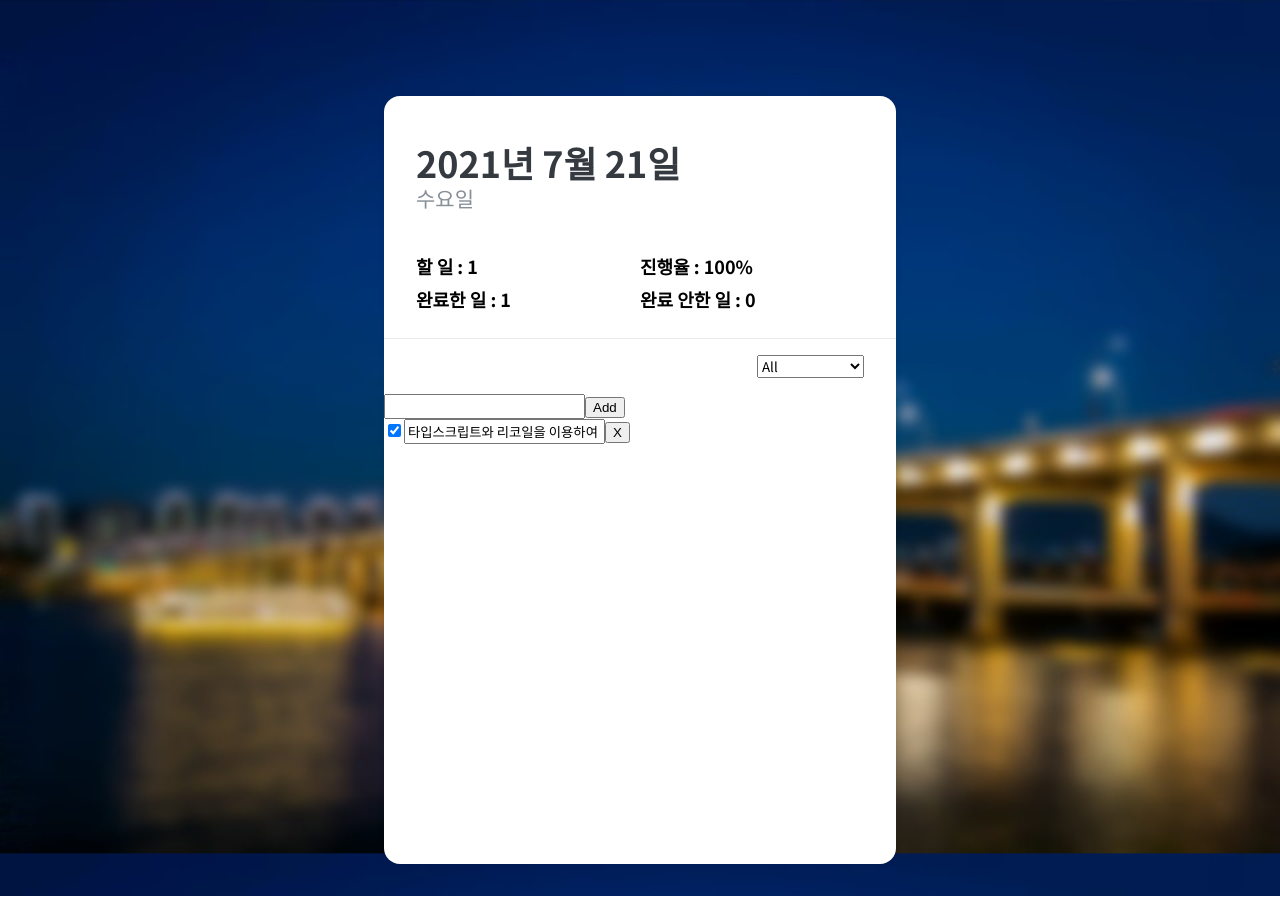
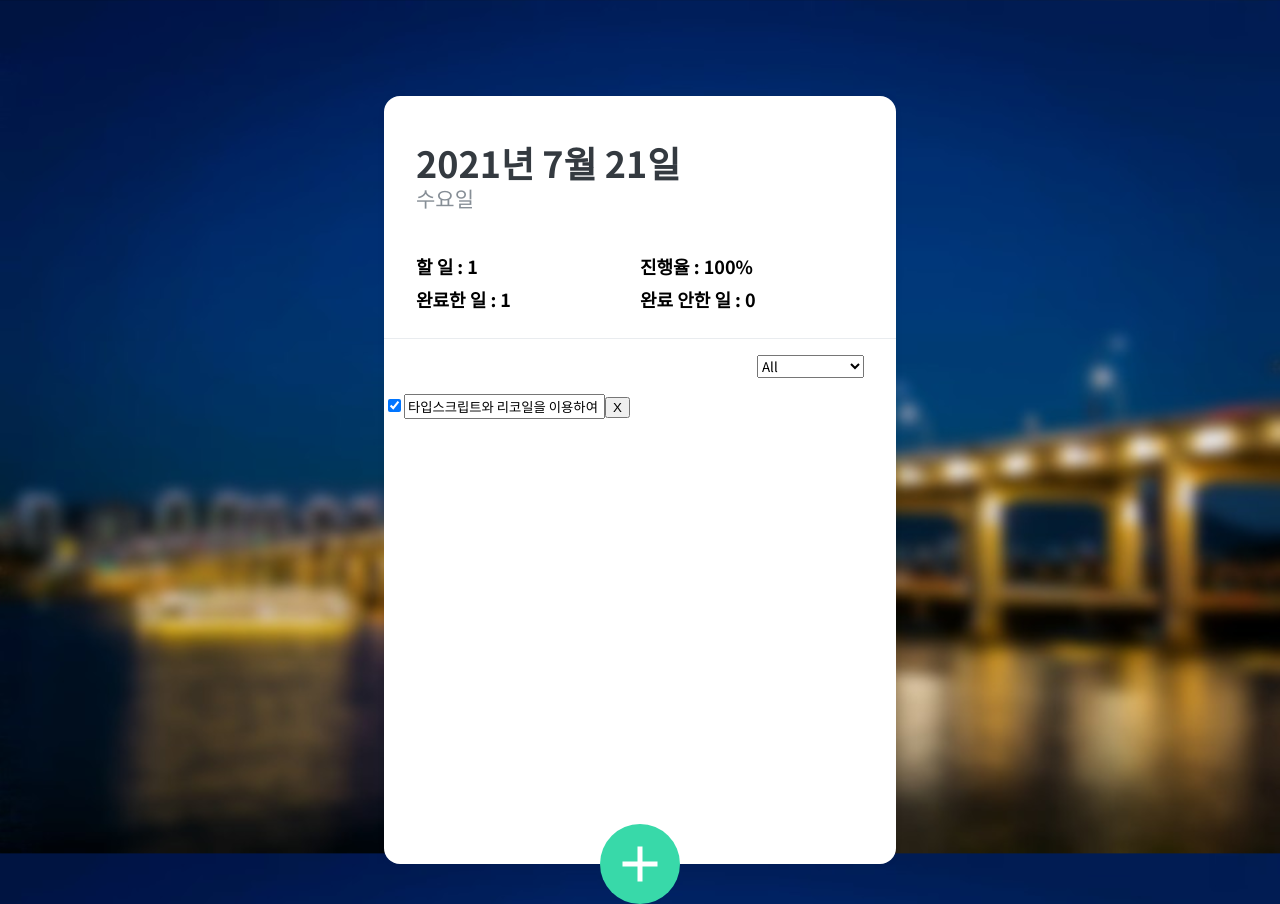
Before and after one commit to gem1n1-youngjae/recoil-todo, a React (Create React App) app: page / in a window 1280 px wide. Built offline with nearby package versions, Linux system fonts and the light colour scheme.

Commit message:
Update Creator style and toggle open the form

```diff
--- a/package.json
+++ b/package.json
@@ -6,11 +6,13 @@
     "@testing-library/jest-dom": "^5.11.4",
     "@testing-library/react": "^11.1.0",
     "@testing-library/user-event": "^12.1.10",
+    "@types/react-icons": "^3.0.0",
     "@types/react-router-dom": "^5.1.8",
     "@types/recoil": "0.0.9",
     "@types/styled-components": "^5.1.11",
     "react": "^17.0.2",
     "react-dom": "^17.0.2",
+    "react-icons": "^4.2.0",
     "react-scripts": "4.0.3",
     "recoil": "^0.3.1",
     "styled-components": "^5.3.0",
--- /dev/null
+++ b/src/Components/TodoItemCreator/Style.ts
@@ -0,0 +1,66 @@
+import styled, { css } from "styled-components";
+
+export const PlusButton = styled.button<{ open: boolean }>`
+  background: #38d9a9;
+  &:hover {
+    background: #63e6be;
+  }
+  &:active {
+    background: #20c997;
+  }
+
+  z-index: 5;
+  cursor: pointer;
+  width: 80px;
+  height: 80px;
+  display: flex;
+  align-items: center;
+  justify-content: center;
+  font-size: 60px;
+  position: absolute;
+  left: 50%;
+  bottom: 0;
+  transform: translate(-50%, 50%);
+  color: white;
+  border-radius: 50%;
+  border: none;
+  outline: none;
+
+  transition: 0.15s all ease-in;
+  ${(props) =>
+    props.open &&
+    css`
+      background: #ff6b6b;
+      &:hover {
+        background: #ff8787;
+      }
+      &:active {
+        background: #fa5252;
+      }
+      transform: translate(-50%, 50%) rotate(45deg);
+    `}
+`;
+
+export const CreatorContainer = styled.div`
+  width: 448px;
+  bottom: 0;
+  left: 0;
+  position: absolute;
+  background: #f8f9fa;
+  padding: 0 32px;
+  padding-top: 32px;
+  padding-bottom: 64px;
+  border-bottom-left-radius: 16px;
+  border-bottom-right-radius: 16px;
+  border-top: 1px solid #e9ecef;
+
+  input {
+    padding: 12px;
+    border-radius: 4px;
+    border: 1px solid #dee2e6;
+    width: 100%;
+    outline: none;
+    font-size: 18px;
+    box-sizing: border-box;
+  }
+`;
--- a/src/Components/TodoItemCreator/TodoItemCreator.tsx
+++ b/src/Components/TodoItemCreator/TodoItemCreator.tsx
@@ -1,15 +1,28 @@
 import React, { ChangeEvent, useRef, useState } from "react";
 import { useRecoilValue, useSetRecoilState } from "recoil";
 import { todoListState } from "../../Recoil/TodoAtom";
+import { MdAdd } from "react-icons/md";
+import * as S from "./Style";
 
 const TodoItemCreator = () => {
+  const [open, setOpen] = useState(false);
   const [inputValue, setInputValue] = useState("");
   const setTodoList = useSetRecoilState(todoListState);
   const oldTodoList = useRecoilValue(todoListState);
   const nextId = useRef(1); //id 계산을 위해 useRef의 current프로퍼티 선언
 
+  const onToggle = () => setOpen(!open);
+
   const onAddItem = () => {
     //버튼 클릭시 Recoil에 있는 데이터 업데이트
+  };
+
+  const onChange = (e: ChangeEvent<HTMLInputElement>) => {
+    setInputValue(e.target.value); // input의 value를 inputValue라는 useState에 업데이트
+  };
+
+  const onSubmit = (e: ChangeEvent<HTMLFormElement>) => {
+    e.preventDefault();
     setTodoList([
       ...oldTodoList, // 이전에 생성되어있던 리스트 불러오기
       {
@@ -18,6 +31,7 @@ const TodoItemCreator = () => {
         isComplete: false, // 수행을 아직 완료하지 않았으므로 default 값으로 false 업데이트
       },
     ]);
+    setOpen(false);
     setInputValue("");
   };
 
@@ -25,15 +39,25 @@ const TodoItemCreator = () => {
     return (nextId.current += 1); // id(length)값 +1
   };
 
-  const onChange = (e: ChangeEvent<HTMLInputElement>) => {
-    setInputValue(e.target.value); // input의 value를 inputValue라는 useState에 업데이트
-  };
+  return (
+    <>
+      {open && (
+        <S.CreatorContainer>
+          <form onSubmit={onSubmit}>
+            <input
+              type="text"
+              value={inputValue}
+              onChange={onChange}
+              placeholder="할 일을 입력 후, Enter 를 누르세요"
+            />
+          </form>
+        </S.CreatorContainer>
+      )}
 
-  return (
-    <div>
-      <input type="text" value={inputValue} onChange={onChange} />
-      <button onClick={onAddItem}>Add</button>
-    </div>
+      <S.PlusButton onClick={onToggle} open={open}>
+        <MdAdd />
+      </S.PlusButton>
+    </>
   );
 };
 
--- a/src/Pages/TodoList/Style.ts
+++ b/src/Pages/TodoList/Style.ts
@@ -9,4 +9,5 @@ export const Container = styled.div`
   margin: 0 auto;
   margin-top: 96px;
   margin-bottom: 32px;
+  position: relative;
 `;
--- a/src/Pages/TodoList/TodoList.tsx
+++ b/src/Pages/TodoList/TodoList.tsx
@@ -20,8 +20,8 @@ const TodoList = () => {
       <TodayDate />
       <TodoListStats />
       <TodoListFilters />
+      {showList}
       <TodoItemCreator />
-      {showList}
     </S.Container>
   );
 };
```
Also changed, not shown: 1 other file (tests, documents, lock files or other folders).
